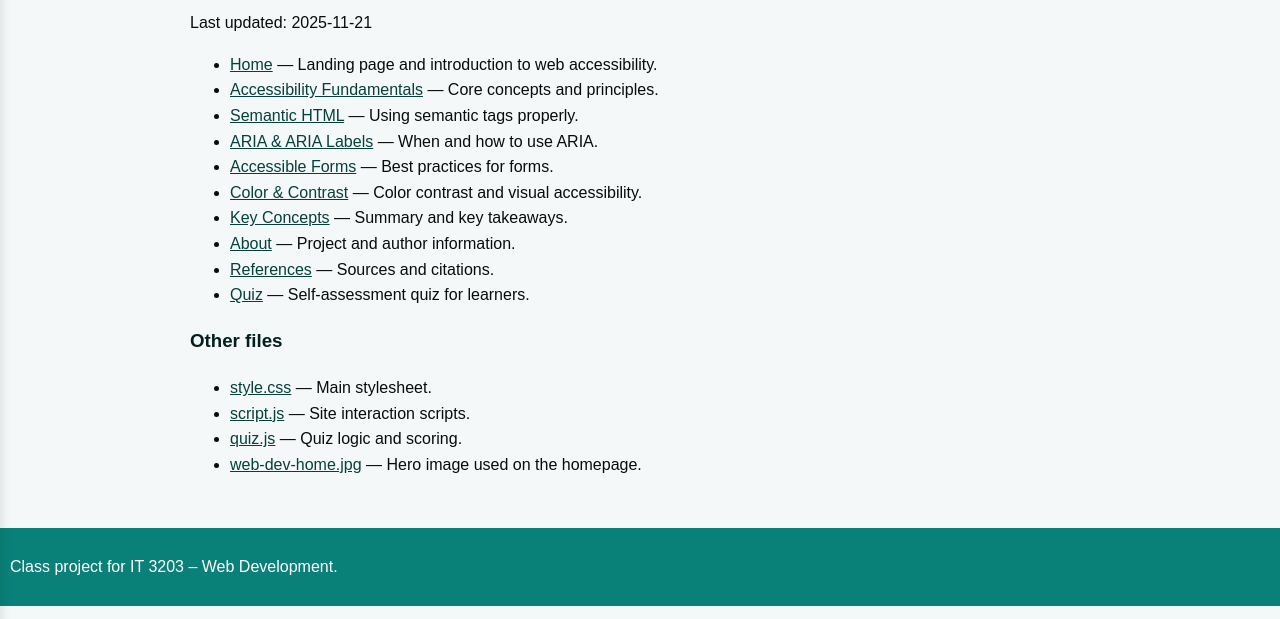
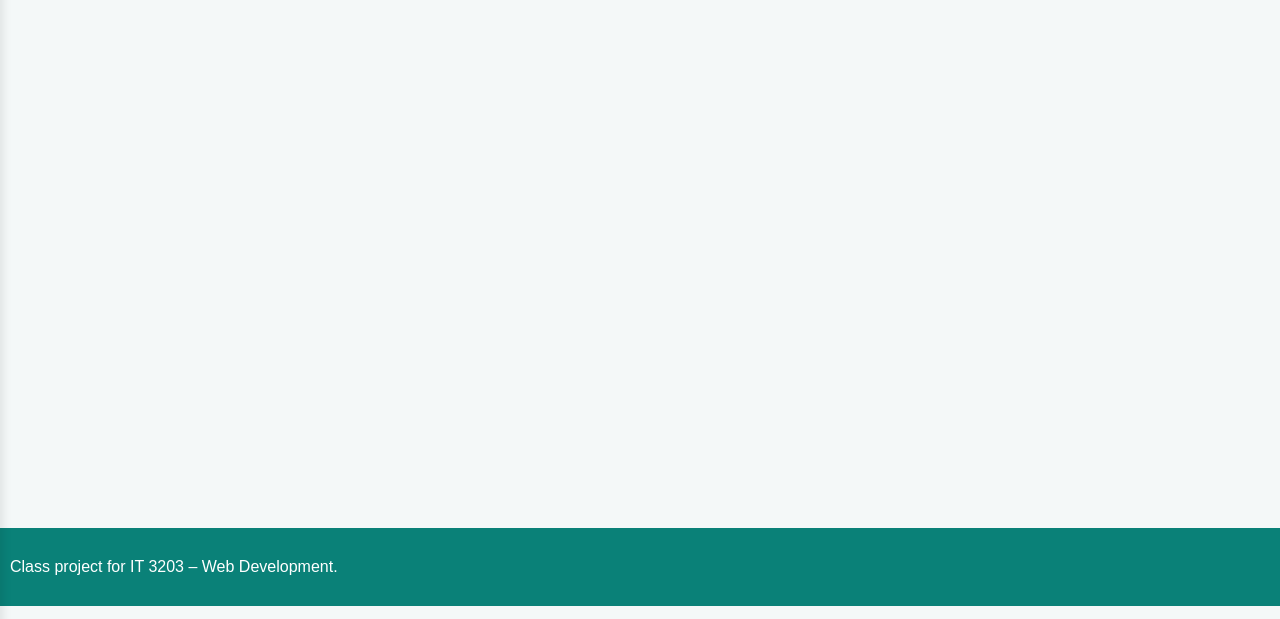
Before and after one commit to riareddy6/WEB-DEV, a plain HTML site: page sitemap.html in a window 1280 px wide. Shown: the part 194-813 px from the top of the page. Drawn offline with Linux system fonts and the light colour scheme.

Commit message:
small changes

```diff
--- a/sitemap.html
+++ b/sitemap.html
@@ -34,29 +34,11 @@
 
 <main id="main-content">
     <section>
-        <h2>Site map</h2>
-        <p>Last updated: 2025-11-21</p>
+        <h2>Site navigation map</h2>
 
-        <ul class="sitemap-list">
-            <li><a href="index.html">Home</a> — Landing page and introduction to web accessibility.</li>
-            <li><a href="page1.html">Accessibility Fundamentals</a> — Core concepts and principles.</li>
-            <li><a href="page2.html">Semantic HTML</a> — Using semantic tags properly.</li>
-            <li><a href="page3.html">ARIA &amp; ARIA Labels</a> — When and how to use ARIA.</li>
-            <li><a href="page4.html">Accessible Forms</a> — Best practices for forms.</li>
-            <li><a href="page5.html">Color &amp; Contrast</a> — Color contrast and visual accessibility.</li>
-            <li><a href="page6.html">Key Concepts</a> — Summary and key takeaways.</li>
-            <li><a href="about.html">About</a> — Project and author information.</li>
-            <li><a href="references.html">References</a> — Sources and citations.</li>
-            <li><a href="quiz.html">Quiz</a> — Self-assessment quiz for learners.</li>
-        </ul>
 
-        <h3>Other files</h3>
-        <ul>
-            <li><a href="style.css">style.css</a> — Main stylesheet.</li>
-            <li><a href="script.js">script.js</a> — Site interaction scripts.</li>
-            <li><a href="quiz.js">quiz.js</a> — Quiz logic and scoring.</li>
-            <li><a href="web-dev-home.jpg">web-dev-home.jpg</a> — Hero image used on the homepage.</li>
-        </ul>
+
+
     </section>
 </main>
 
```
Also changed, not shown: page6.html (+8 -11 lines), references.html (+2 -2 lines).
